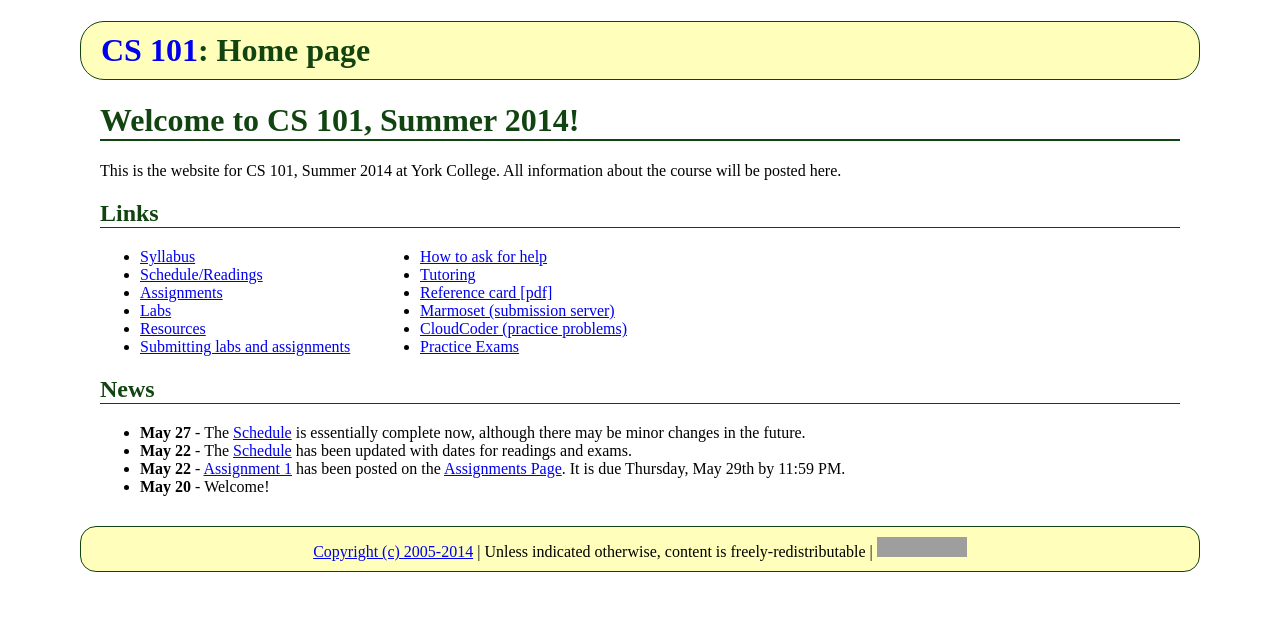
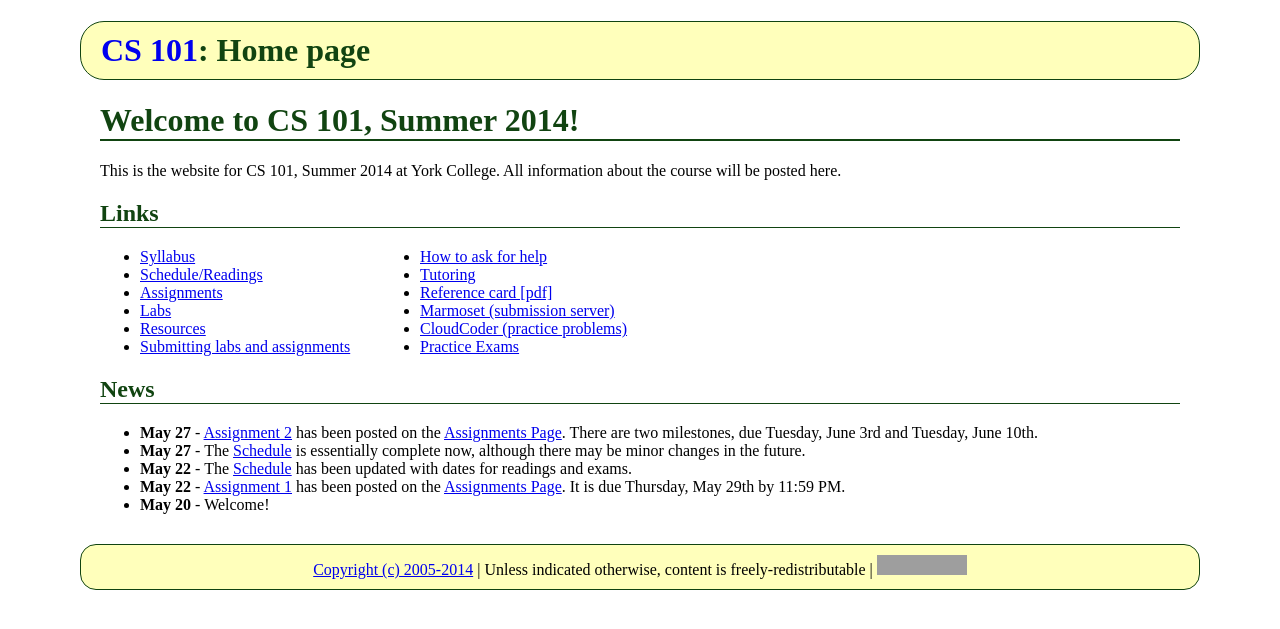
Before and after one commit to ycpcs/cs101-summer2014, a Jekyll site: the page built from index.md, in a window 1280 px wide. Shown: the top 629 px of the page. Built offline with Jekyll 4.4.1, drawn with Linux system fonts in a browser that asks for light colours; Markdown is read by kramdown in place of the engine named in the settings; grey boxes are pictures that could not be loaded.

Commit message:
assignment 2

```diff
--- a/index.md
+++ b/index.md
@@ -36,6 +36,7 @@ All information about the course will be posted here.
 
 ## News
 
+* **May 27** - [Assignment 2](assign/assign02.html) has been posted on the [Assignments Page](assign/index.html).  There are two milestones, due Tuesday, June 3rd and Tuesday, June 10th.
 * **May 27** - The [Schedule](schedule.html) is essentially complete now, although there may be minor changes in the future.
 * **May 22** - The [Schedule](schedule.html) has been updated with dates for readings and exams.
 * **May 22** - [Assignment 1](assign/assign01.html) has been posted on the [Assignments Page](assign/index.html).  It is due Thursday, May 29th by 11:59 PM.
```
Also changed, not shown: assign/index.md (+1 -0 lines), 1 other file.
